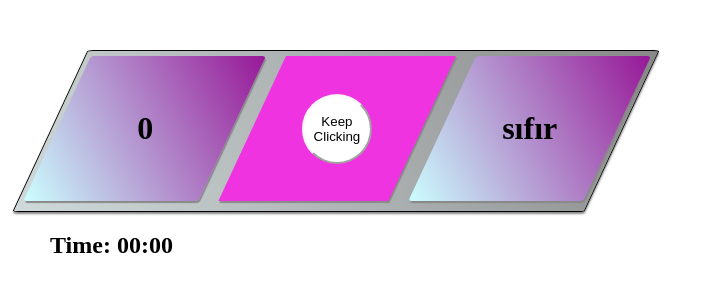
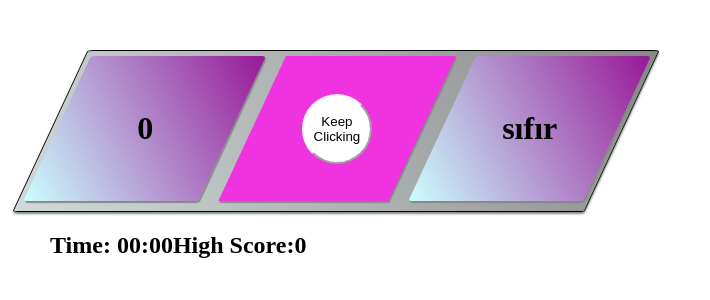
Before and after one commit to tylerfurgalack/Button-App, a React (Create React App) app: page / in a window 1280 px wide. Shown: the top 300 px of the page, without its empty margins (0-710 px from the left). Built offline with nearby package versions, Linux system fonts and the light colour scheme.

Commit message:
arif helped me redo useEffect for timer and useEffect for highScore now both working

```diff
--- a/src/App.js
+++ b/src/App.js
@@ -3,9 +3,9 @@ import Button from "./components/Button";
 
 function App() {
   return (
-    <body className="page">
+    <div className="page">
       <Button />
-    </body>
+    </div>
   );
 }
 
--- a/src/components/Timer.js
+++ b/src/components/Timer.js
@@ -1,28 +1,39 @@
 import { useState, useEffect } from "react";
-
+import "./button.css";
+let interval = null;
 const Timer = (props) => {
   const [time, setTime] = useState(0);
-
+  const [highScore, setHighScore] = useState(0);
   useEffect(() => {
-    let interval = null;
-
-    if (props.count >= 1 && props.count <= 4) {
+    if (
+      props.count === 5 &&
+      (time < highScore || highScore === 0) &&
+      time !== 0
+    ) {
+      setHighScore(time);
+    }
+  }, [time, props.count, highScore]);
+  useEffect(() => {
+    if (props.showBosalmak) {
+      setTime(0);
+    }
+    if (props.count === 1) {
       interval = setInterval(() => {
         setTime((prevTime) => prevTime + 10);
       }, 10);
-    } else if (props.showBosalmak) {
-      return setTime(0);
     } else if (props.count === 5) {
       clearInterval(interval);
     }
-
-    return () => clearInterval(interval);
-  }, [props.count, time, props.showBosalmak]);
+  }, [props.showBosalmak, props.count]);
+  console.log(props.count);
   return (
-    <h2>
-      Time: <span>{("0" + Math.floor((time / 1000) % 60)).slice(-2)}</span>:
-      <span>{("0" + ((time / 10) % 100)).slice(-2)}</span>
-    </h2>
+    <div className="timerContainer">
+      <h2>
+        Time: <span>{("0" + Math.floor((time / 1000) % 60)).slice(-2)}</span>:
+        <span>{("0" + ((time / 10) % 100)).slice(-2)}</span>
+      </h2>
+      <h2>High Score:{highScore} </h2>
+    </div>
   );
 };
 
--- a/src/components/button.css
+++ b/src/components/button.css
@@ -9,6 +9,11 @@ box-shadow: 1px 2px 2px #888888;
 display: flex;
 justify-content: space-between;
 background: linear-gradient(45deg, #d0dada,  #888888);
+}
+
+.timerContainer{
+  display: flex;
+  justify-content:baseline;
 }
 
 .wordCountContainer{
```
